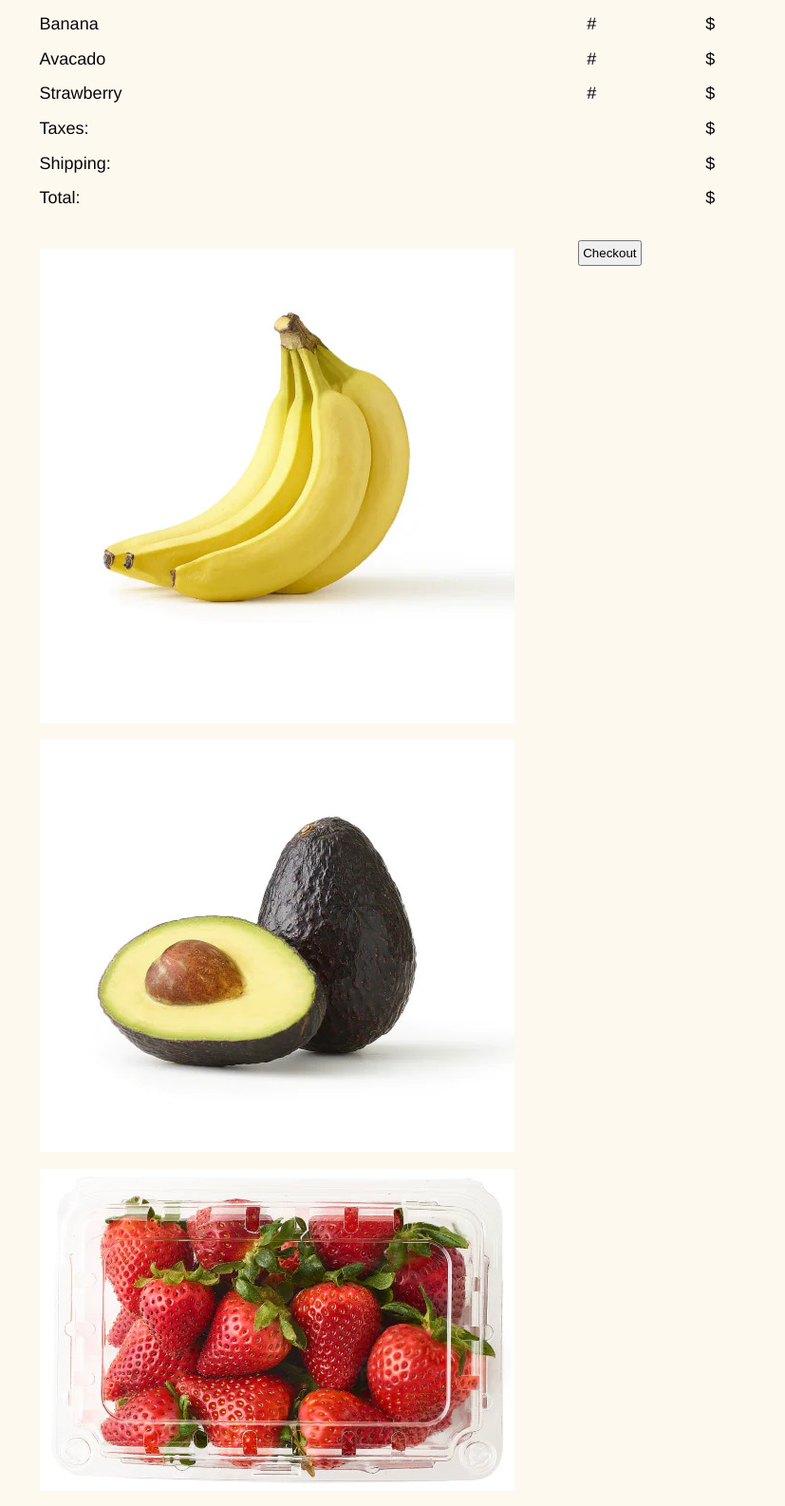
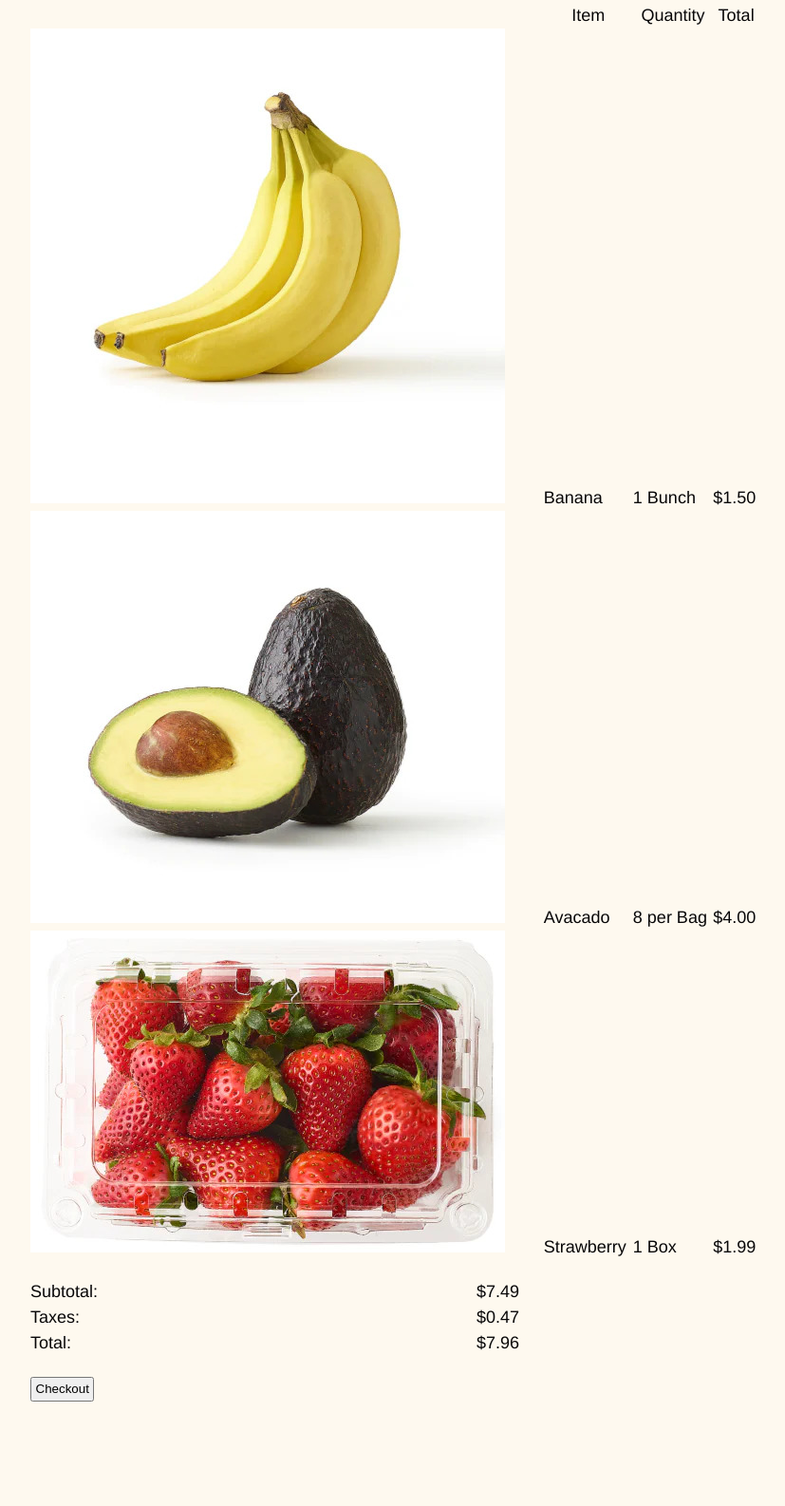
Before and after one commit to pparagonn/itmd362-project-1, a plain HTML site: page index.html in a window 1280 px wide. Shown: the part 70-1656 px from the top of the page at 95% size, without its empty margins (224-1051 px from the left). After the commit the page ends 1546 px from the top, so only its background shows below. Drawn offline with Linux system fonts and the light colour scheme.

Commit message:
Change cart from ordered lists to tables

```diff
--- a/index.html
+++ b/index.html
@@ -9,19 +9,67 @@
   <body>
     <h1>Cart</h1>
     <main class="cart">
+
+      <table class="cart-table">
+        <tr>
+          <th></th>
+          <th>Item</th>
+          <th>Quantity</th>
+          <th>Total</th>
+        </tr>
+        <tr>
+          <td>
+            <img src="assets/img/banana.jpg" alt="Stock image of banana"/>
+          </td>
+          <td>Banana</td>
+          <td>1 Bunch</td>
+          <td>$1.50</td>
+        </tr>
+        <tr>
+          <td>
+            <img src="assets/img/avacado.jpg" alt="Stock image of banana"/>
+          </td>
+          <td>Avacado</td>
+          <td>8 per Bag</td>
+          <td>$4.00</td>
+        </tr>
+        <tr>
+          <td>
+          <img src="assets/img/strawberry.jpg" alt="Stock image of banana"/>
+          </td>
+          <td>Strawberry</td>
+          <td>1 Box</td>
+          <td>$1.99</td>
+        </tr>
+      </table>
+      <table>
+        <tr>
+          <td>Subtotal:</td>
+          <td>$7.49</td>
+        </tr>
+        <tr>
+          <td>Taxes:</td>
+          <td>$0.47</td>
+        </tr>
+        <tr>
+          <td>Total:</td>
+          <td>$7.96</td>
+        </tr>
+      </table>
+<!--
 <ol id="picture-list" class="cart-item">
   <li>
-          <figure id="banana">
+    <figure id="banana" class="fruit-image">
     <img src="assets/img/banana.jpg" alt="Stock image of banana"/>
     </figure>
   </li>
   <li>
-          <figure id="avacado">
+    <figure id="avacado" class="fruit-image">
     <img src="assets/img/avacado.jpg" alt="Stock image of avacado"/>
     </figure>
   </li>
   <li>
-          <figure id="strawberry">
+    <figure id="strawberry" class="fruit-image">
     <img src="assets/img/strawberry.jpg" alt="Stock image of strawberry"/>
     </figure>
   </li>
@@ -47,6 +95,7 @@
   <li>$</li>
   <li>$</li>
 </ol>
+-->
       <a href="shipping-delivery/">
         <button type="Checkout">Checkout</button>
       </a>
```
Lines whose indentation alone changed are shown as unchanged.
